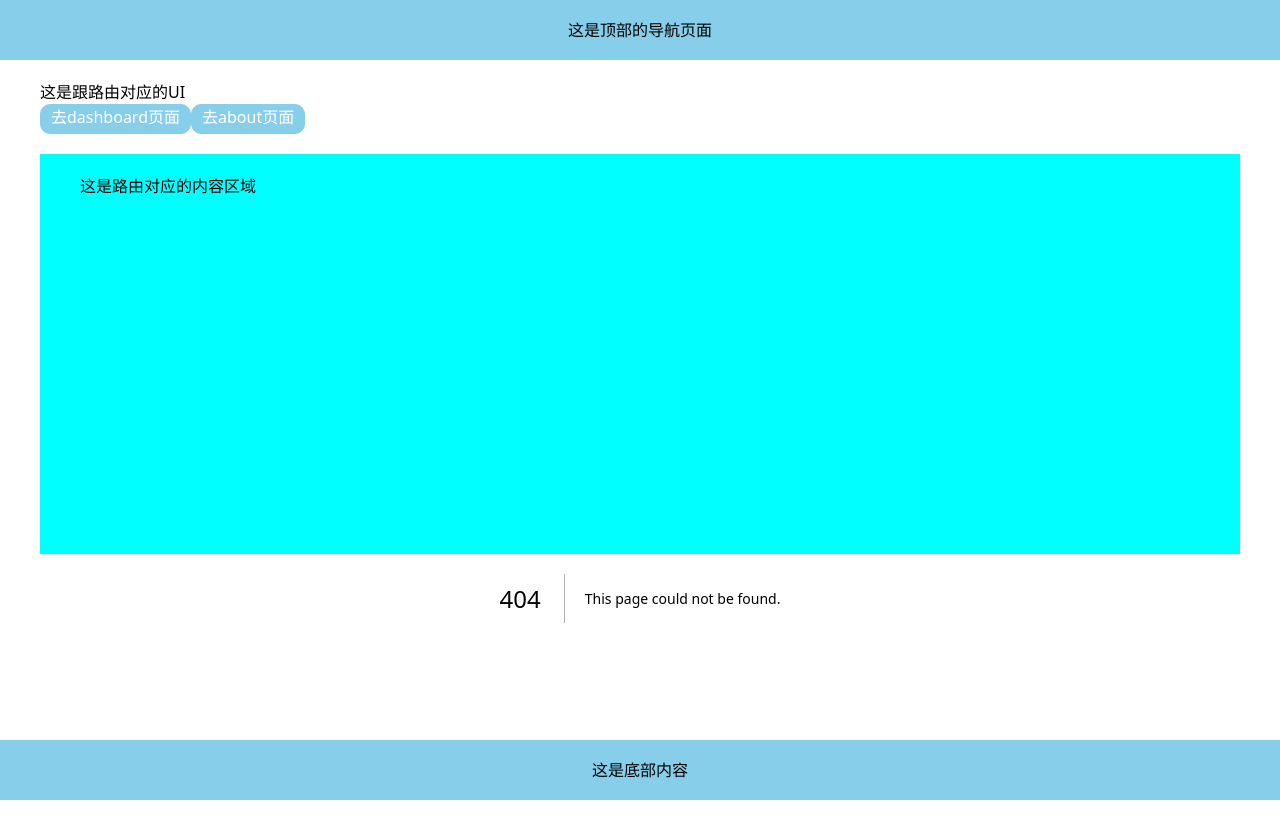
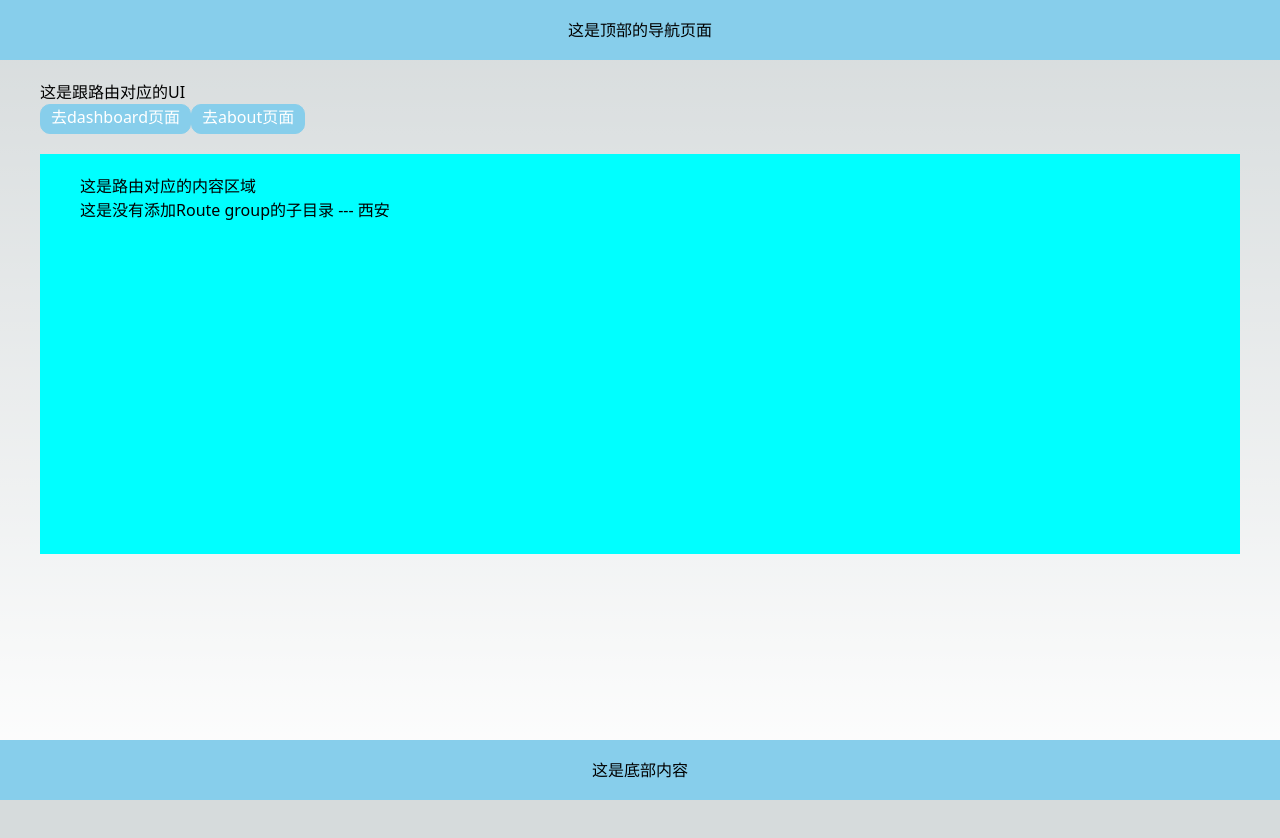
Before and after one commit to idiotFool/next-repo, a Next.js app: page /about/xian in a window 1280 px wide. Before the commit this address had no page. Shown: the top 838 px of the page. After the commit the page ends 800 px from the top, so only its background shows below. Built offline with nearby package versions, Linux system fonts and the light colour scheme.

Commit message:
feat: Route Group, 可以通过Route Group添加多个rootLayout

```diff
--- /dev/null
+++ b/src/app/about/(city)/shangluo/page.tsx
@@ -0,0 +1,3 @@
+export default function ShangLuo() {
+  return <div>这是没有添加Route group的子目录 --- 商洛</div>;
+}
--- /dev/null
+++ b/src/app/about/(city)/xian/page.tsx
@@ -0,0 +1,3 @@
+export default function Xian() {
+  return <div>这是没有添加Route group的子目录 --- 西安</div>;
+}
--- /dev/null
+++ b/src/app/about/city/beijing/page.tsx
@@ -0,0 +1,3 @@
+export default function Beijing() {
+  return <div>这是没有添加Route group的子目录 --- 北京</div>;
+}
--- /dev/null
+++ b/src/app/about/city/shanghai/page.tsx
@@ -0,0 +1,3 @@
+export default function Shanghai() {
+  return <div>这是没有添加Route group的子目录 --- 上海</div>;
+}
```
